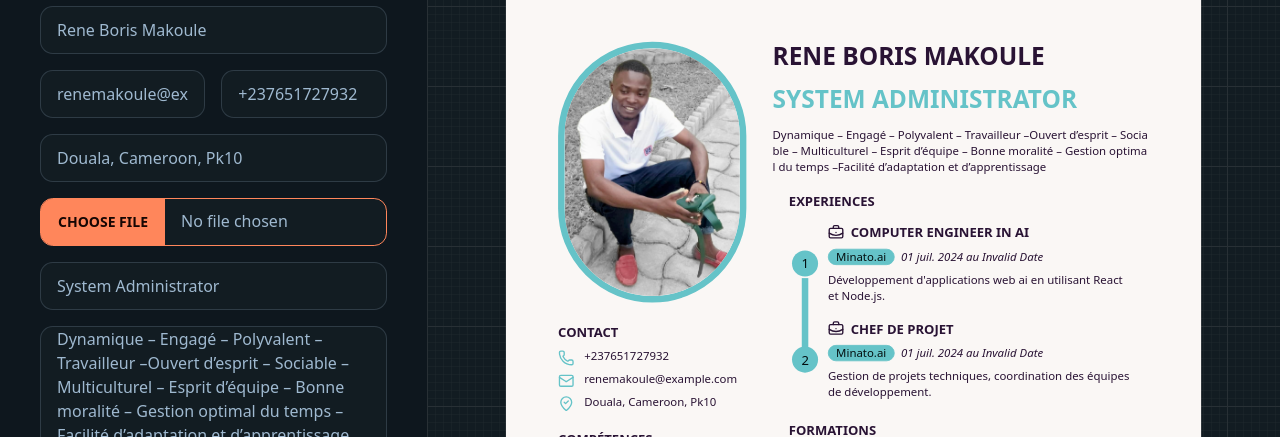
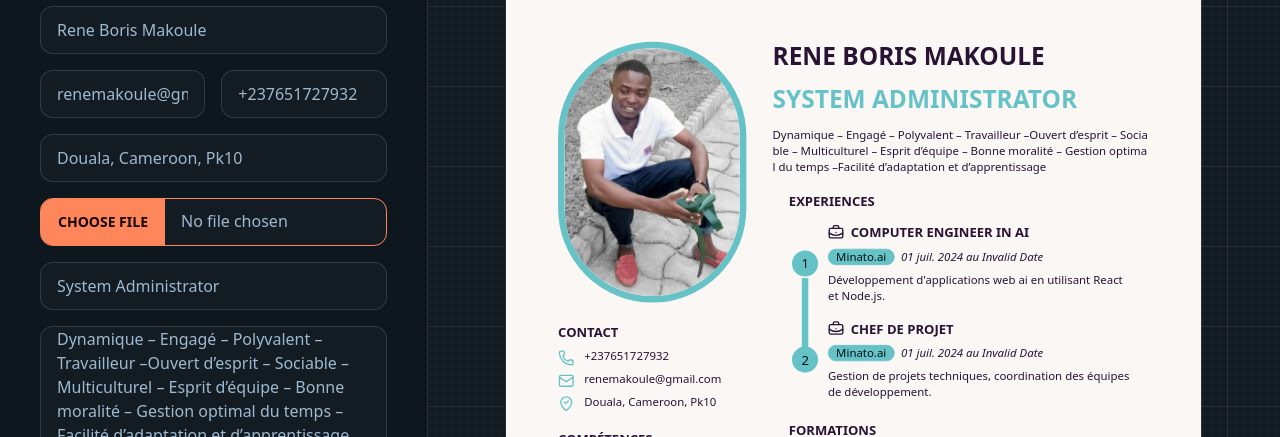
Before and after one commit to renemakoule/cvbuildermak, a Next.js app: page / in a window 1280 px wide. Shown: the part 154-591 px from the top of the page. Built offline with nearby package versions, Linux system fonts and the light colour scheme.

Commit message:
Update presets.ts

```diff
--- a/presets.ts
+++ b/presets.ts
@@ -2,7 +2,7 @@ import { Education, Experience, Hobby, Language, PersonalDetails, Skill } from '
 
 export const personalDetailsPreset: PersonalDetails = {
     fullName: 'Rene Boris Makoule',
-    email: 'renemakoule@example.com',
+    email: 'renemakoule@gmail.com',
     phone: '+237651727932',
     address: 'Douala, Cameroon, Pk10',
     photoUrl: '/poket.jpg',
```
